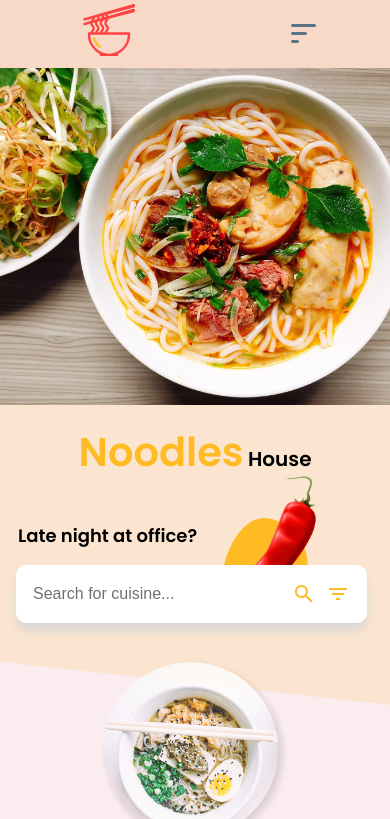
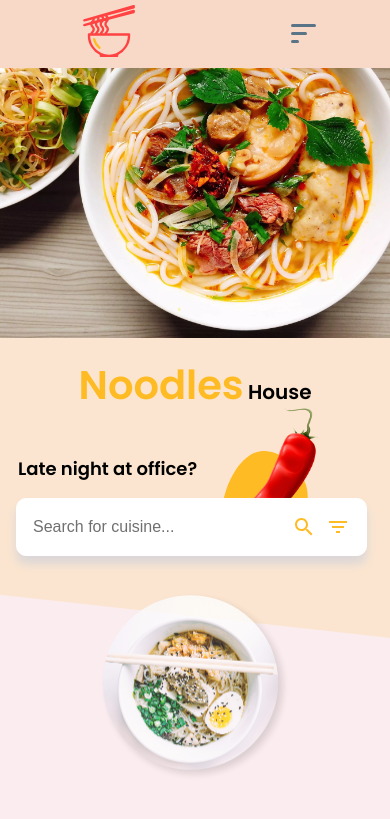
Before and after one commit to Birat-Poudel/Noodles-House, a website built with Parcel: page index.html in a window 390 px wide. Shown: the top 819 px of the page. Built offline with nearby package versions, Linux system fonts and the light colour scheme.

Commit message:
code refactoring

```diff
--- a/index.html
+++ b/index.html
@@ -16,7 +16,6 @@
     <meta property = "og:title" content = "Noodles House" />
     <meta property = "og:description" content = "The best noodles place in the town." />
     <meta property = "og:type" content="website" />
-    <meta property = "og:image" content = "https://ibb.co/85QnvSP"/>
   </head>
   <body>
     <!-- Navbar -->
@@ -132,7 +131,7 @@
     </section>
 
     <!-- Cards -->
-    <section id="card-section" class="card-section">
+    <div id="card-section" class="card-section">
       <div class="card__list">
         <div class="card card1">
           <h5 class="section-heading">Recommended</h5>
@@ -205,7 +204,7 @@
         </div>
       </div>
       <div class="chevron-icon"><i class="fas fa-chevron-right"></i></div>
-    </section>
+    </div>
 
      <!-- Second Main Content -->
     <section class="container-second">
--- a/index.js
+++ b/index.js
@@ -1,5 +1,6 @@
+var header = document.querySelector("header");
+
 window.addEventListener('scroll', () => {
-    var header = document.querySelector("header");
     header.classList.toggle("sticky", window.scrollY > 0);
 })
 
--- a/styles.css
+++ b/styles.css
@@ -59,6 +59,7 @@
 .navbar img {
   width: 100%;
   max-width: 80px;
+  padding-top: 0.2rem;
 }
 
 .nav__links {
@@ -140,6 +141,15 @@
 }
 
 @media screen and (max-width: 768px) {
+  html {
+    overflow-x: hidden;
+  }
+  header {
+    position: fixed;
+    width: 100%;
+    top: 0;
+    z-index: 20;
+  }
   body {
     background-color: var(--color-secondary);
     overflow-x: hidden;
@@ -184,7 +194,6 @@
   .display-off {
     display: none;
   }
-}
 
   @keyframes navLinkFade {
     from {
@@ -194,6 +203,7 @@
     to {
       opacity: 1;
       transform: translate(0px);
+    }
   }
 }
 
```
Lines whose indentation alone changed are shown as unchanged.
